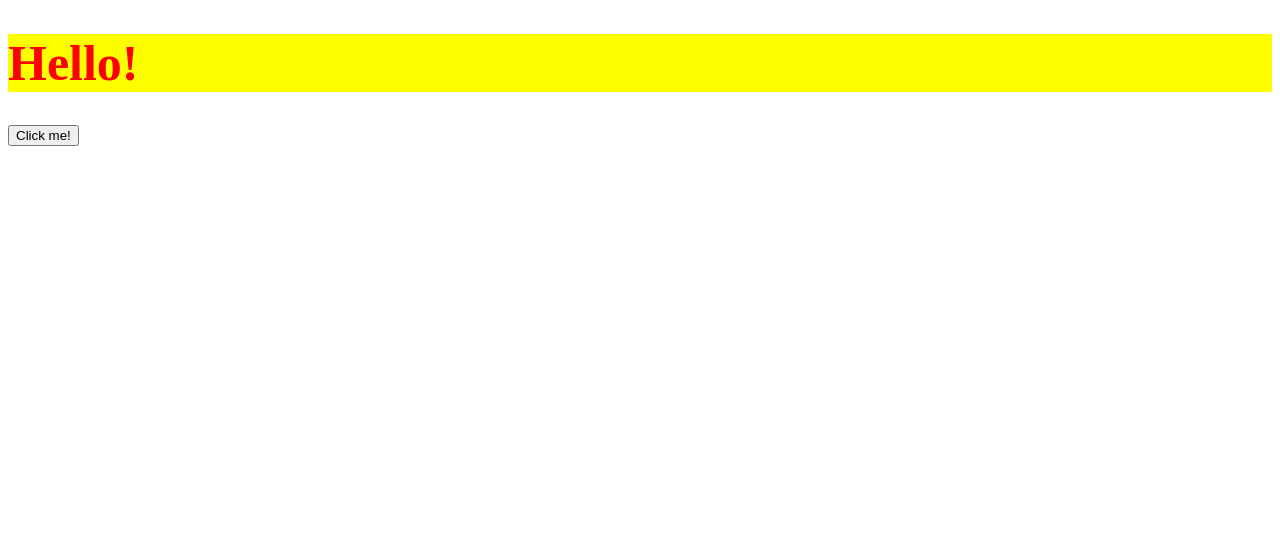
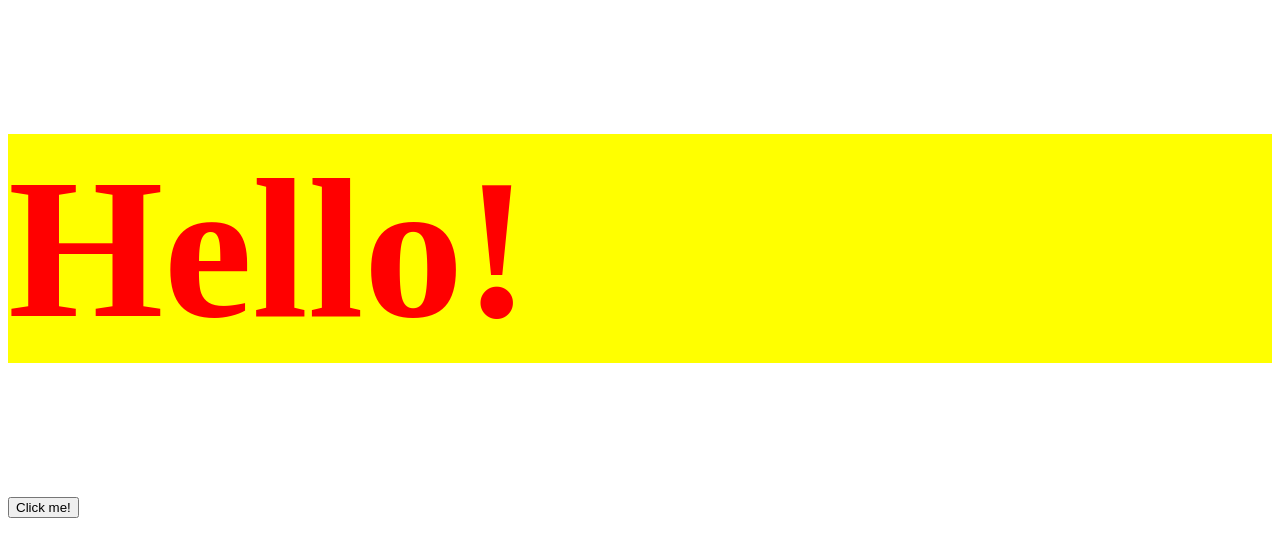
Before and after one commit to Hedgehog1426/HedgehogSite, a plain HTML site: page index.html in a window 1280 px wide. Both pictures are taken after a click on the button "Click me!". Drawn offline with Linux system fonts and the light colour scheme.

Commit message:
Update index.html

```diff
--- a/index.html
+++ b/index.html
@@ -3,7 +3,7 @@
   <body>
     <script>
       function Myfunction() {
-        document.getElementById("test").style.fontSize = "50px"
+        document.getElementById("test").style.fontSize = "200px"
         document.getElementById("test").style.backgroundColor = "Yellow"
         document.getElementById("test").style.color = "Red"
       }
```
